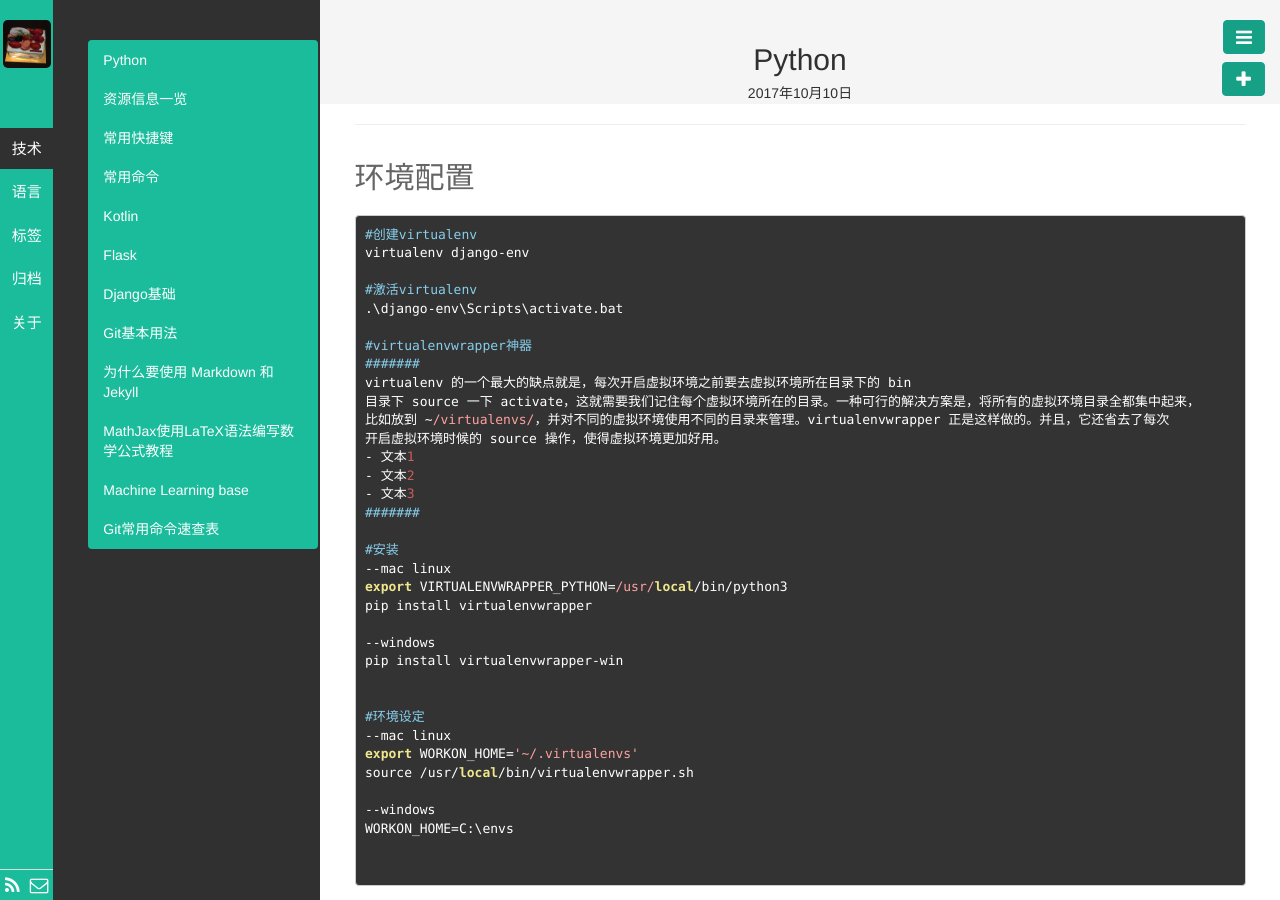
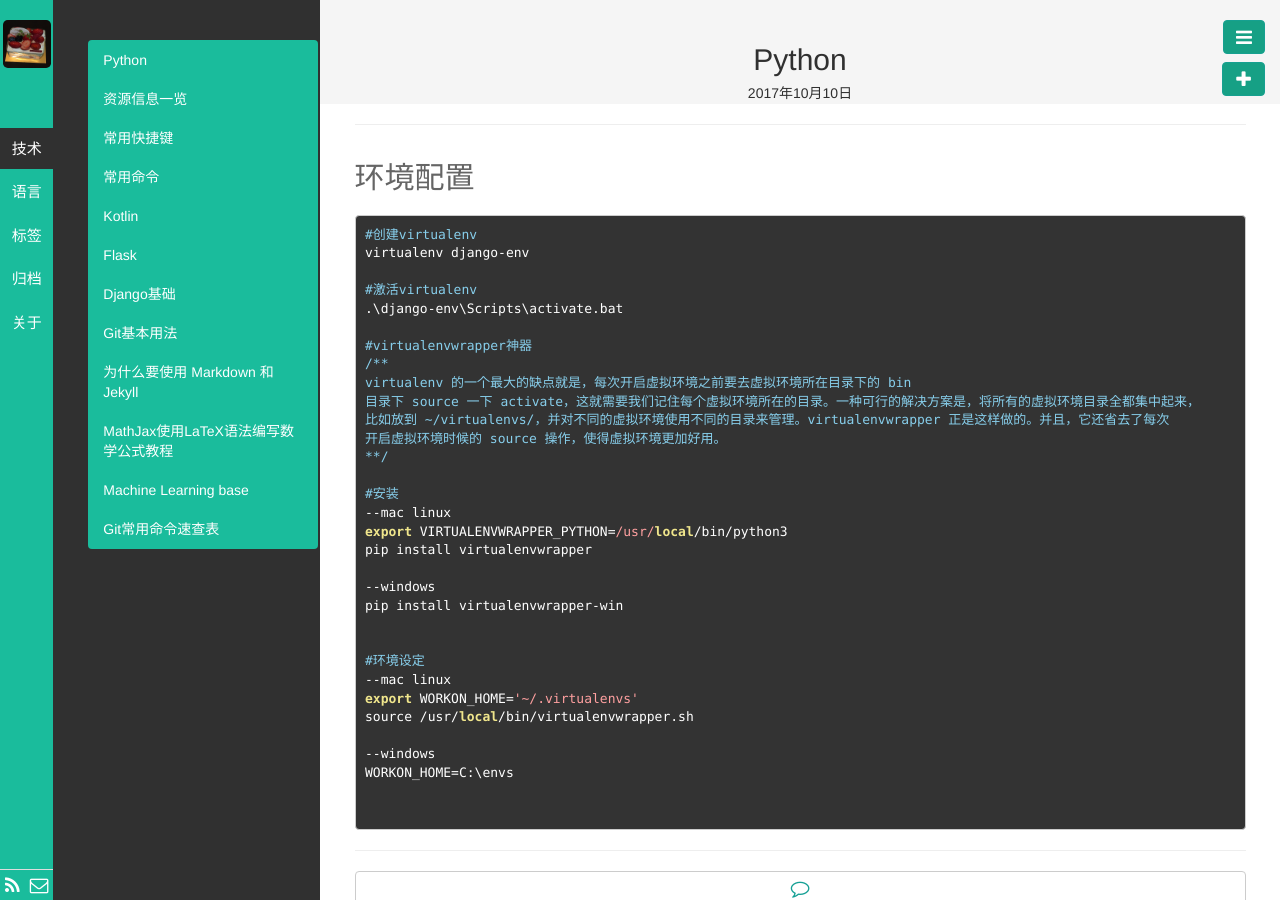
Before and after one commit to kyoyo/kyoyo.github.io, a Jekyll site: the page built from _posts/技術/2017-10-10-Python.md, in a window 1280 px wide. Built offline with Jekyll 4.4.1, drawn with Linux system fonts in a browser that asks for light colours; Markdown is read by kramdown in place of the engine named in the settings.

Commit message:
Update 2017-10-10-Python.md

```diff
--- a/_posts/技術/2017-10-10-Python.md
+++ b/_posts/技術/2017-10-10-Python.md
@@ -16,15 +16,12 @@ virtualenv django-env
 .\django-env\Scripts\activate.bat
 
 #virtualenvwrapper神器
-#######
+/**
 virtualenv 的一个最大的缺点就是，每次开启虚拟环境之前要去虚拟环境所在目录下的 bin
 目录下 source 一下 activate，这就需要我们记住每个虚拟环境所在的目录。一种可行的解决方案是，将所有的虚拟环境目录全都集中起来，
 比如放到 ~/virtualenvs/，并对不同的虚拟环境使用不同的目录来管理。virtualenvwrapper 正是这样做的。并且，它还省去了每次
 开启虚拟环境时候的 source 操作，使得虚拟环境更加好用。
-- 文本1
-- 文本2
-- 文本3
-#######
+**/
 
 #安装
 --mac linux
```
